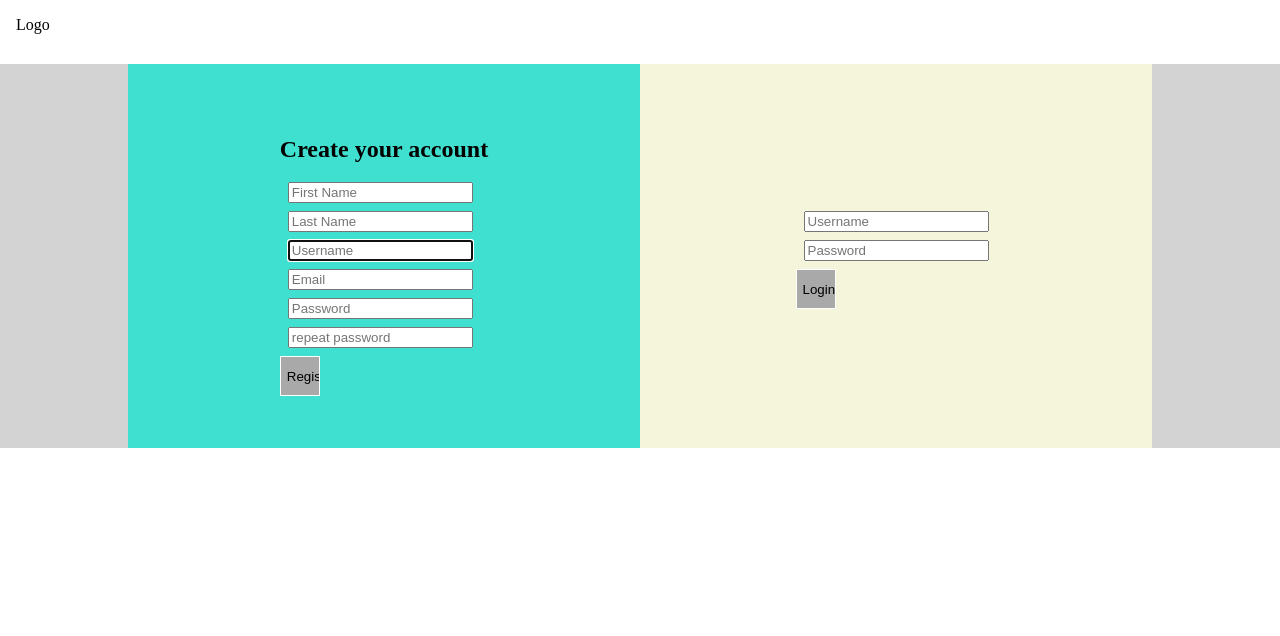
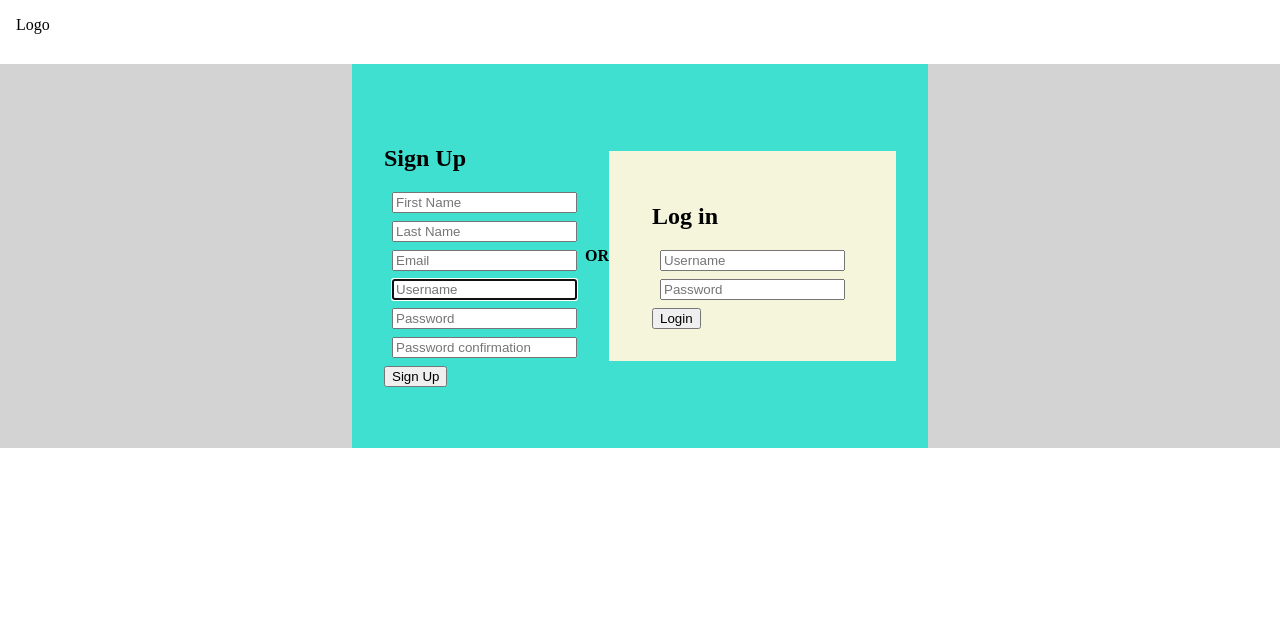
Before and after one commit to roy4ik/StormyBrain, a Django app: page / in a window 1280 px wide. Shown: the top 636 px of the page. Run offline with Django 3.2, Linux system fonts and the light colour scheme; some libraries are stand-ins or nearby versions.

Commit message:
login form and view Fixes #20

```diff
--- a/accounts/forms.py
+++ b/accounts/forms.py
@@ -4,12 +4,21 @@ from django.contrib.auth.models import User
 from .models import *
 
 class SignupForm(UserCreationForm):
-    first_name = forms.CharField(required=True)
-    last_name = forms.CharField(required=True)
+    def __init__(self, *args, **kwargs):
+        super(SignupForm, self).__init__(*args, **kwargs)
+        self.fields['password1'].widget = forms.PasswordInput(attrs={'placeholder': 'Password'})
+        self.fields['password2'].widget = forms.PasswordInput(attrs={'placeholder': 'Password confirmation'})
 
     class Meta:
         model = User
         fields = ['first_name','last_name', 'email','username', 'password1', 'password2']
+        widgets= {
+            'first_name': forms.TextInput(attrs={'placeholder': 'First Name'}),
+            'last_name': forms.TextInput(attrs={'placeholder': 'Last Name'}),
+            'email': forms.EmailInput(attrs={'placeholder': 'Email'}),
+            'username': forms.TextInput(attrs={'placeholder': 'Username'}),
+        }
+
 
 class UserProfileForm(forms.ModelForm):
     class Meta:
--- a/accounts/templates/forms/login_form.html
+++ b/accounts/templates/forms/login_form.html
@@ -1,11 +1,12 @@
 {% if form.errors %}
 <p>That didn't work, try again or sign in</p>
 {%endif%}{% if not user.is_authenticated %}
-<form method='POST'>
+<form method='POST' action="{% url 'login' %}">
     {% csrf_token %} {% load widget_tweaks %}
+    <h2>Log in</h2>
     <div class="usr-input-field">{{ login_form.username|append_attr:"placeholder:Username"}}</div>
     <div class="usr-input-field">{{ login_form.password|append_attr:"placeholder:Password"}}</div>
-    <input class="usr-btn" type="submit" value="Login">
+    <button type="submit" value="login">Login</button>
 </form>
 {% else %}
 <div>
--- a/accounts/templates/forms/signup_form.html
+++ b/accounts/templates/forms/signup_form.html
@@ -1,20 +1,9 @@
-<form method='POST' enctype="multipart/form-data">
-    <h2>Create your account</h2>
+<form method='POST' action="{% url 'SignUp' %}" enctype=" multipart/form-data ">
     {% csrf_token %}{% load widget_tweaks %}
+    <h2>Sign Up</h2>
     <div>
-        <div class="usr-input-field">{{signup_form.first_name|append_attr:"placeholder:First Name"}}</div>
-        <div class="usr-input-field">{{signup_form.last_name|append_attr:"placeholder:Last Name"}}</div>
-        <div class="usr-input-field">{{signup_form.username|append_attr:"placeholder:Username"}}</div>
-        <div class="usr-input-field">{{signup_form.email|append_attr:"placeholder:Email"}}</div>
-        <div class="usr-input-field">{{signup_form.password1|append_attr:"placeholder:Password"}}</div>
-        <div class="usr-input-field">{{signup_form.password2|append_attr:"placeholder:repeat password"}}</div>
-
-        <div> {% if form.errors %} {{form.error}}{%endif%}</div>
-    </div>
-    {% if form.errors %}
-    <div>Username:{{signup_form.username.error}}</div>
-    <div>Password:{{signup_form.password1.error}}</div>
-    <div>Password repeat:{{signup_form.password2.error}}</div>
-    {% endif %}
-    <input class="usr-btn" type="submit" value="Register">
+        {% for field in signup_form %}
+        <div class="usr-input-field ">{{field}}</div>
+        {{field.errors}} {% endfor %}
+        <button type="submit" value="signup">Sign Up</button>
 </form>
--- a/accounts/urls.py
+++ b/accounts/urls.py
@@ -1,12 +1,10 @@
 from django.urls import path, include
-import django.contrib.auth.urls
 from .views import *
 
 
 urlpatterns = [
-    path('', include('django.contrib.auth.urls')),
     path('login', LoginView.as_view(template_name='registration/login.html'), name ='login'),
-    path('signUp', SignUp.as_view(template_name = 'registration/signup.html'), name='SignUp'),
+    path('SignUp', SignUp.as_view(template_name = 'registration/signup.html'), name='SignUp'),
     path('logout', LogoutView.as_view(template_name='base/base.html'), name ='logout'),
     path('profile/<int:pk>/update', ProfileUpdate.as_view(), name='profileupdate'),
     path('profile/<int:pk>', ProfileDetail.as_view(), name='profileDetail'),
--- a/project_stormybrain/urls.py
+++ b/project_stormybrain/urls.py
@@ -20,6 +20,6 @@ import django.contrib.auth.urls
 urlpatterns = [
     path('admin/', admin.site.urls),
     path('accounts/', include('django.contrib.auth.urls')),
-    path('accounts/', include('accounts.urls')),
+    path('stormyaccounts/', include('accounts.urls')),
     path('', include('stormy.urls')),
 ]
--- a/static/js/script.js
+++ b/static/js/script.js
@@ -17,7 +17,9 @@ createSubNodes = (data) => {
         subNode = document.createElement("div")
         subNode.innerHTML = data[element]['word']
         subNode.classList.add = 'subNode'
+            // calcElementCoord(element) // needs to calc position and add it to inline style
         parentNode.appendChild(subNode)
+        return subNode
     };
 };
 
@@ -26,3 +28,15 @@ searchWord = async(wordString = "happy") => {
     createSubNodes(data)
 };
 // todo: save data to user
+
+// todo: calcElementCoord(element)
+
+calcElementCoords = (element, originX, originY) => {
+    // measures in em
+    outerRad = 23
+    innerRad = 20
+
+
+
+
+}
--- a/stormy/templates/partials/login_container.html
+++ b/stormy/templates/partials/login_container.html
@@ -1,5 +1,9 @@
-{%extends 'base/base.html'%} {% block content %}
+{%extends 'base/base.html'%} {% block content %} {% if not user.is_authenticated %}
 <div class="login-container">
-    {% include 'registration/signup.html' %} {% include 'registration/login.html' %}
+    {% include 'registration/signup.html' %}
+    <div>
+        <h4>OR</h4>
+    </div>
+    {% include 'registration/login.html' %}
 </div>
-{% endblock content %}
+{% endif %} {% endblock content %}
--- a/stormy/views.py
+++ b/stormy/views.py
@@ -9,8 +9,6 @@ def home(request):
         'signup_form': SignupForm()
     }
     return render(request, 'partials/login_container.html', context)
-    context={}
-    return render(request, 'base/base.html', context)
 
 
 def stormy(request):
```
Also changed, not shown: accounts/views.py (+9 -2 lines).
